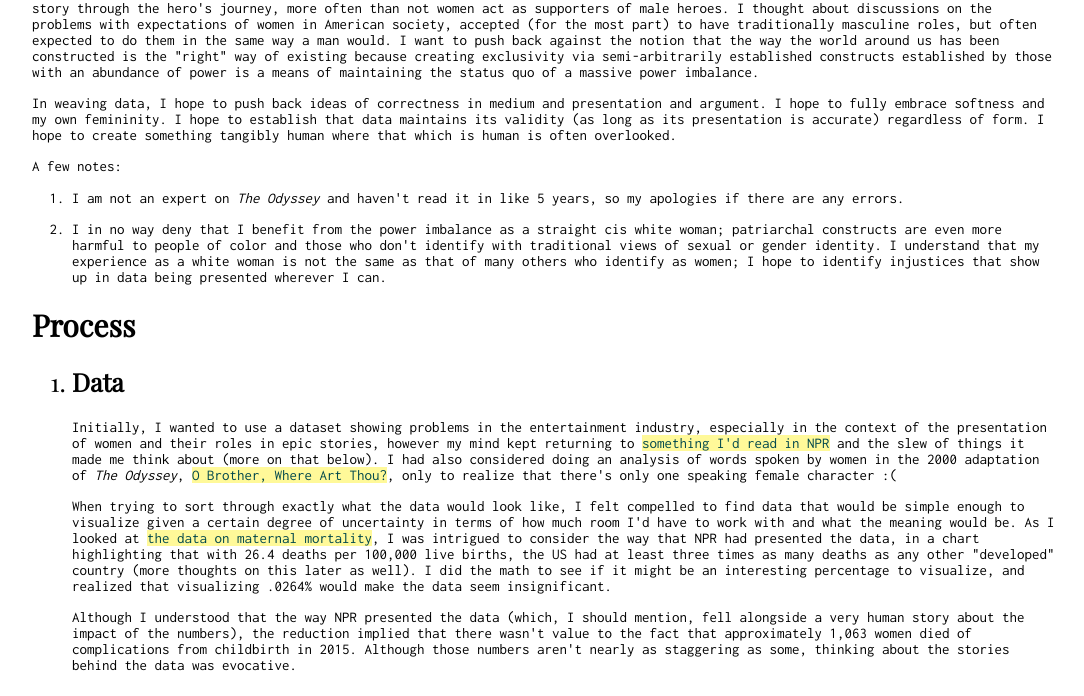
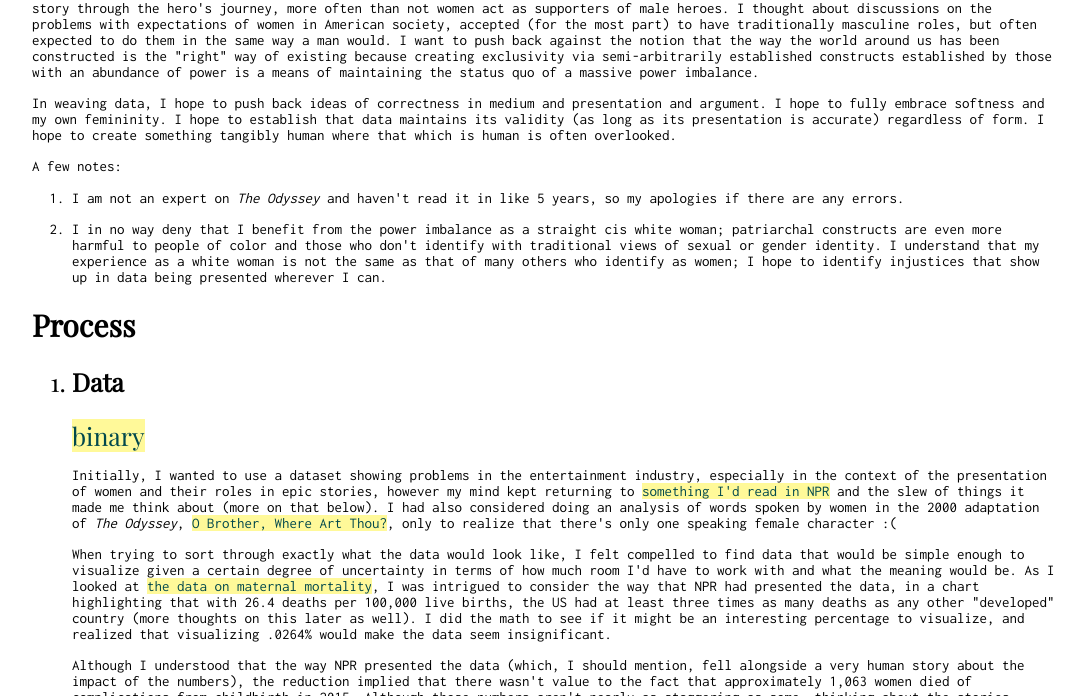
Before and after one commit to chrstnb/penelope, a plain HTML site: page index.html in a window 1280 px wide. Shown: the part 404-1100 px from the top of the page, without its empty margins (96-1180 px from the left). Drawn offline with nearby package versions, Linux system fonts and the light colour scheme.

Commit message:
add binary encoding

```diff
--- a/index.html
+++ b/index.html
@@ -29,6 +29,7 @@
 	<ol>
 		<li>
 			<h2>Data</h2>
+			<a href="/trakl/amen_binary.txt">binary</a>
 			<p>Initially, I wanted to use a dataset showing problems in the entertainment industry, especially in the context of the presentation of women and their roles in epic stories, however my mind kept returning to <a href="https://www.npr.org/2017/05/12/527806002/focus-on-infants-during-childbirth-leaves-u-s-moms-in-danger" target="_blank">something I'd read in NPR</a> and the slew of things it made me think about (more on that below). I had also considered doing an analysis of words spoken by women in the 2000 adaptation of <em>The Odyssey</em>, <a href="http://www.imdb.com/title/tt0190590/" target="_blank">O Brother, Where Art Thou?</a>, only to realize that there's only one speaking female character :(</p>
 			<p>When trying to sort through exactly what the data would look like, I felt compelled to find data that would be simple enough to visualize given a certain degree of uncertainty in terms of how much room I'd have to work with and what the meaning would be. As I looked at <a href="http://www.thelancet.com/pdfs/journals/lancet/PIIS0140-6736(16)31470-2.pdf" target="_blank">the data on maternal mortality</a>, I was intrigued to consider the way that NPR had presented the data, in a chart highlighting that with 26.4 deaths per 100,000 live births, the US had at least three times as many deaths as any other "developed" country (more thoughts on this later as well). I did the math to see if it might be an interesting percentage to visualize, and realized that visualizing .0264% would make the data seem insignificant.</p>
 			<p>Although I understood that the way NPR presented the data (which, I should mention, fell alongside a very human story about the impact of the numbers), the reduction implied that there wasn't value to the fact that approximately 1,063 women died of complications from childbirth in 2015. Although those numbers aren't nearly as staggering as some, thinking about the stories behind the data was evocative.</p>
```
Also changed, not shown: trakl/amen_binary.txt (added).
